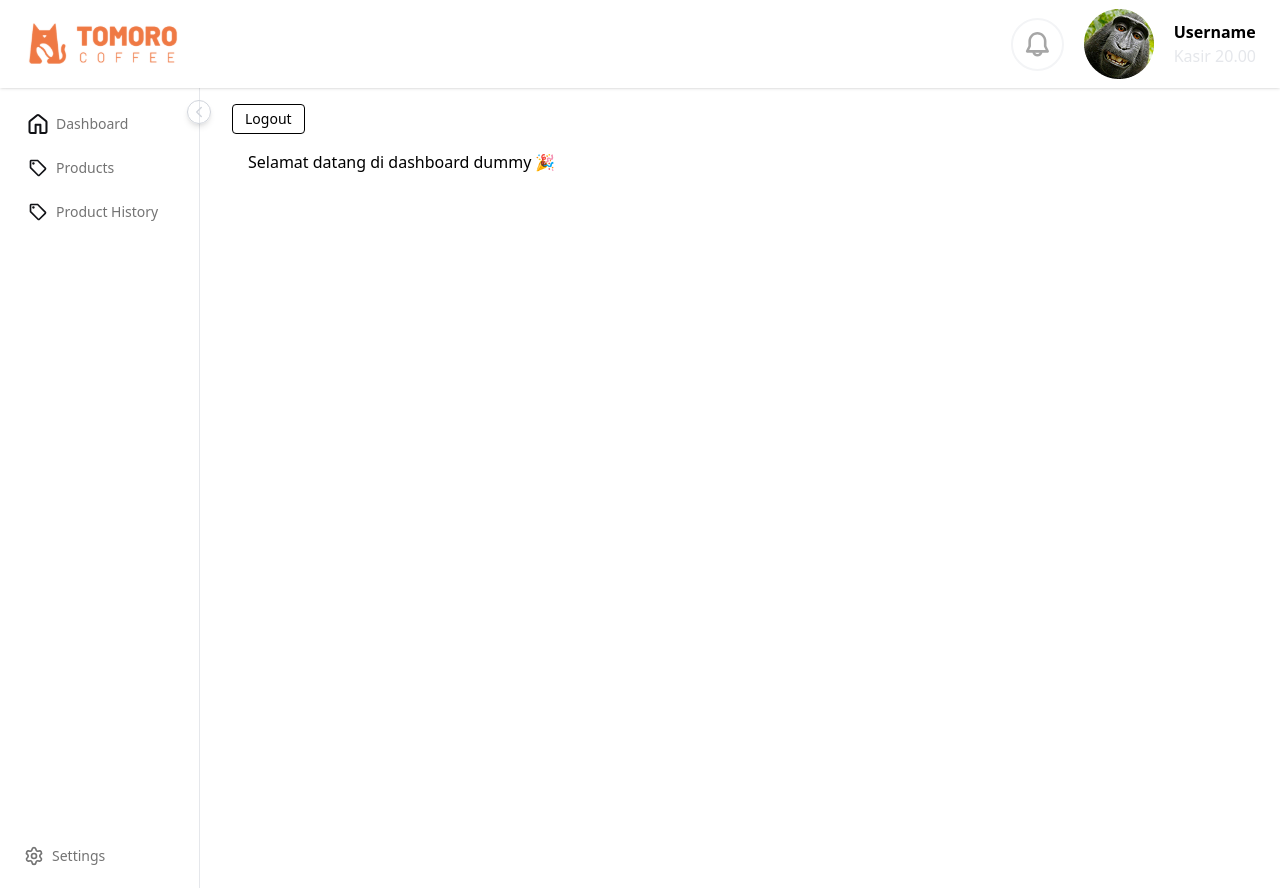
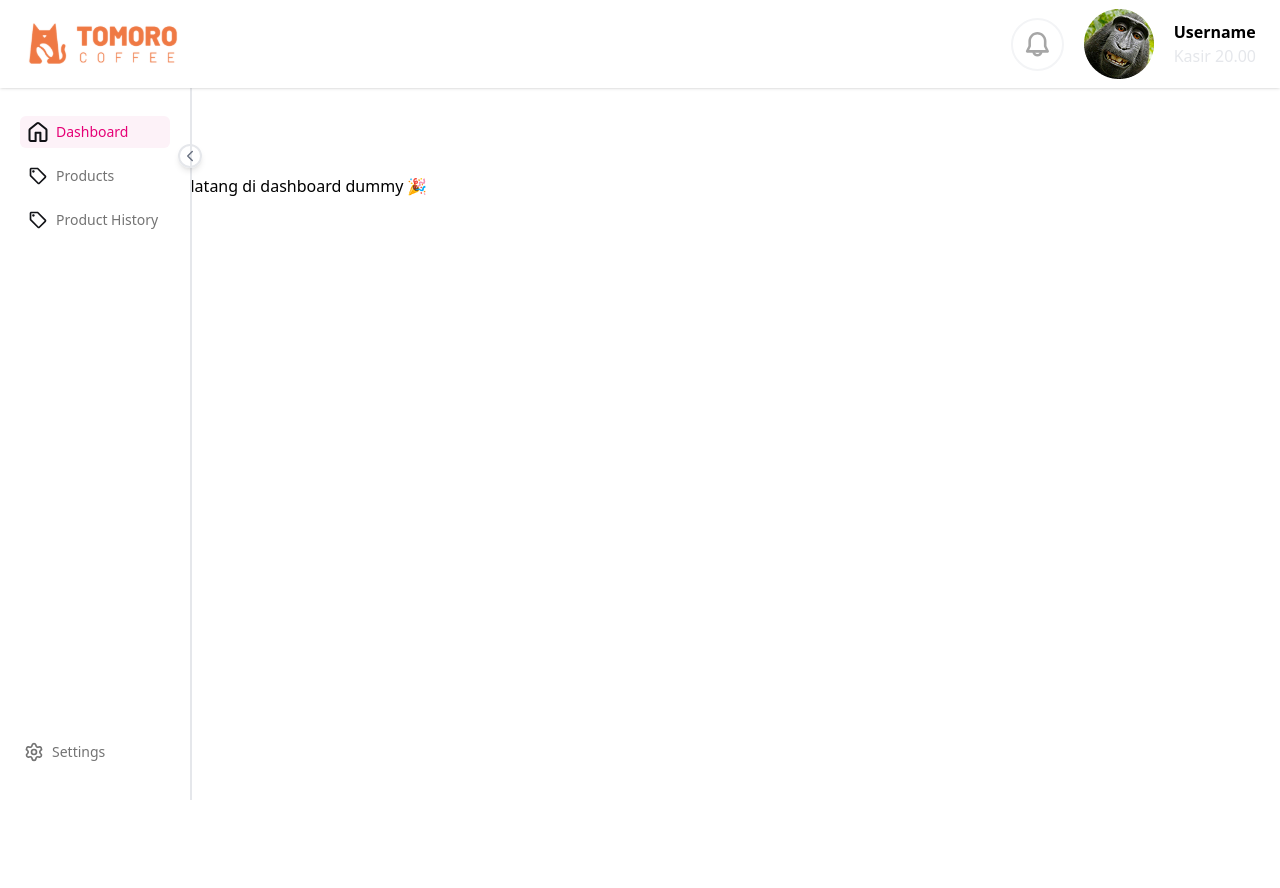
Before and after one commit to satria-RPL/Frontend-EATERNO, a Next.js app: page /main/dashboard in a window 1280 px wide. After the commit the page ends 800 px from the top, so only its background shows below. Built offline with nearby package versions, Linux system fonts and the light colour scheme.

Commit message:
fixing sidebar

```diff
--- a/package.json
+++ b/package.json
@@ -17,6 +17,7 @@
     "react": "19.1.0",
     "react-dom": "19.1.0",
     "react-icons": "^5.5.0",
+    "react-tooltip": "^5.30.0",
     "tailwind-merge": "^3.4.0"
   },
   "devDependencies": {
--- a/src/app/auth/login/LoginFormView.tsx
+++ b/src/app/auth/login/LoginFormView.tsx
@@ -38,7 +38,7 @@ export function LoginFormView({ state, formAction }: LoginFormViewProps) {
           </div>
         </div>
         {/* KANAN: FORM LOGIN */}
-        <div className="w-1/2 px-6 py-10 bg-white rounded-2xl shadow-sm border border-orange-100">
+        <div className="w-1/2 py-10 bg-white rounded-2xl shadow-sm border border-orange-100">
           <h1 className="text-2xl font-bold text-gray-900 mb-5 text-left">
             Welcome Back!
           </h1>
--- a/src/app/main/layout.tsx
+++ b/src/app/main/layout.tsx
@@ -1,18 +1,18 @@
 import Navbar from "@/components/Navbar";
 import SideNav from "@/components/Sidebar";
 
-export default function MainLayout({ children }: { children: React.ReactNode }) {
+export default function MainLayout({
+  children,
+}: {
+  children: React.ReactNode;
+}) {
   return (
     <>
+      <div className="min-h-screen">
       <Navbar />
-
-      <div className="flex min-h-[calc(100vh-60px)]">
-        <SideNav />
-
-        <main className="flex-1 overflow-y-auto px-4 py-4">
-          <div className="w-full md:max-w-6xl mx-auto">
-            {children}
-          </div>
+      <SideNav />
+        <main className="flex pt-32 pl-20">
+          <div className="w-full md:max-w-6xl mx-auto">{children}</div>
         </main>
       </div>
     </>
--- a/src/components/Navbar.tsx
+++ b/src/components/Navbar.tsx
@@ -2,7 +2,7 @@ import Image from "next/image";
 
 function Navbar() {
   return (
-    <nav className="w-full bg-white sticky top-0 z-50 border-0 shadow-sm text-gray-200">
+    <nav className="w-full bg-white top-0 z-50 border-0 shadow-sm text-gray-200 fixed">
       {/*
         w-full  : lebar penuh mengikuti kontainer kanan, bukan layar
         sticky top-0 : nempel di atas saat scroll
--- a/src/components/Sidebar.tsx
+++ b/src/components/Sidebar.tsx
@@ -2,71 +2,64 @@
 
 import { Fragment, useEffect, useState } from "react";
 import Link from "next/link";
-
 import {
   Tooltip,
   TooltipContent,
   TooltipProvider,
   TooltipTrigger,
 } from "@/components/ui/tooltip";
-
 import { NavItems } from "@/types/config";
 import { cn } from "@/lib/utils";
+import { ChevronLeft, ChevronRight } from "lucide-react";
 
-import { ChevronLeft, ChevronRight } from "lucide-react";
-// import { ThemeToggle } from "./theme-toggle";
-
-/* ---------------------------------------------------------------------
-   SIDEBAR COMPONENT (MAIN WRAPPER)
------------------------------------------------------------------------- */
 function Sidebar() {
   const navItems = NavItems();
+  const [isSidebarExpanded, setIsSidebarExpanded] = useState(true);
 
-  /* ---------------------------------------
-     Sidebar expand state + localStorage
-  ---------------------------------------- */
-  const [isSidebarExpanded, setIsSidebarExpanded] = useState(() => {
-    if (typeof window !== "undefined") {
+  useEffect(() => {
+    if (typeof window === "undefined") return;
     const saved = window.localStorage.getItem("sidebarExpanded");
-      return saved === null ? true : JSON.parse(saved);
+    if (saved !== null) {
+      setIsSidebarExpanded(JSON.parse(saved));
     }
-    return true;
-  });
+  }, []);
 
-  // Save state to localStorage when changed
   useEffect(() => {
-    if (typeof window !== "undefined") {
+    if (typeof window === "undefined") return;
     window.localStorage.setItem(
       "sidebarExpanded",
       JSON.stringify(isSidebarExpanded)
     );
-    }
   }, [isSidebarExpanded]);
 
-  const toggleSidebar = () => setIsSidebarExpanded(!isSidebarExpanded);
+  const toggleSidebar = () => setIsSidebarExpanded((prev) => !prev);
 
   return (
-    <div className="pr-4">
-      {/* SIDEBAR CONTAINER */}
-      <div
+    <aside
       className={cn(
-          isSidebarExpanded ? "w-[200px]" : "w-[68px]",
-          "border-r transition-all duration-300 ease-in-out transform hidden sm:flex h-full bg-accent border-gray-200"
+        "fixed top-20 bottom-0 left-0 border-r-2 border-gray-200 bg-white flex flex-col justify-between px-4 py-4 z-20 transform ease-in-out duration-300",
+        isSidebarExpanded ? "w-48" : "w-[68px]"
       )}
     >
-        {/* ---------------------------------------
-            SIDEBAR CONTENT
-        ---------------------------------------- */}
-        <aside className="flex h-screen flex-col w-full px-4 overflow-x-hidden overflow-y-auto bg-white">
-          {/* ---------------------------------------
-              TOP NAVIGATION LIST
-          ---------------------------------------- */}
-          <div className="mt-4 relative pb-2">
-            <div className="flex flex-col space-y-1">
+      {/* TOGGLE BUTTON */}
+      <button
+        type="button"
+        onClick={toggleSidebar}
+        className="absolute top-16 -right-3 flex h-6 w-6 items-center justify-center border-gray-200 border-2 rounded-full bg-accent shadow-md hover:shadow-lg transition-shadow duration- 300 ease-in-out"
+      >
+        {isSidebarExpanded ? (
+          <ChevronLeft size={18} className="stroke-gray-500" />
+        ) : (
+          <ChevronRight size={18} className="stroke-gray-500" />
+        )}
+      </button>
+
+      {/* TOP MENU */}
+      <div className="space-y-1 mt-4">
         {navItems.map((item, idx) =>
           item.position === "top" ? (
             <Fragment key={idx}>
-                    <div className="space-y-1 bg-white active:bg-pink-50 rounded-[10] p-1">
+              <div className="space-y-1 rounded-[10px] p-1">
                 <SideNavItem
                   label={item.name}
                   icon={item.icon}
@@ -79,18 +72,12 @@ function Sidebar() {
           ) : null
         )}
       </div>
-          </div>
 
-          {/* ---------------------------------------
-              BOTTOM NAVIGATION LIST
-          ---------------------------------------- */}
-          <div className="sticky bottom-0 mt-auto mb-4 whitespace-nowrap transition duration-200">
-            {/* <ThemeToggle isDropDown={true} /> */}
-
+      {/* BOTTOM MENU */}
+      <div className="space-y-1 mb-4">
         {navItems.map((item, idx) =>
           item.position === "bottom" ? (
             <Fragment key={idx}>
-                  <div className="space-y-1">
               <SideNavItem
                 label={item.name}
                 icon={item.icon}
@@ -98,39 +85,16 @@ function Sidebar() {
                 active={item.active}
                 isSidebarExpanded={isSidebarExpanded}
               />
-                  </div>
             </Fragment>
           ) : null
         )}
       </div>
     </aside>
-
-        {/* ---------------------------------------
-            SIDEBAR TOGGLE BUTTON
-        ---------------------------------------- */}
-        <div className="mt-[calc(calc(1h)-40px)] relative">
-          <button
-            type="button"
-            onClick={toggleSidebar}
-            className="absolute top-3 -right-3 flex h-6 w-6 items-center justify-center
-                    border border-muted-foreground/20 rounded-full bg-accent shadow-md
-                    hover:shadow-lg transition-shadow duration-300 ease-in-out text-gray-300"
-          >
-            {isSidebarExpanded ? (
-              <ChevronLeft size={18} className="stroke-foreground" />
-            ) : (
-              <ChevronRight size={18} className="stroke-foreground" />
-            )}
-          </button>
-        </div>
-      </div>
-    </div>
   );
 }
 
-/* ---------------------------------------------------------------------
-   SIDEBAR ITEM COMPONENT (ICON + LABEL)
------------------------------------------------------------------------- */
+/* --------------------------------------------------------------------- */
+
 export const SideNavItem: React.FC<{
   label: string;
   icon: React.ReactNode;
@@ -138,22 +102,13 @@ export const SideNavItem: React.FC<{
   active: boolean;
   isSidebarExpanded: boolean;
 }> = ({ label, icon, path, active, isSidebarExpanded }) => {
-  /* Styles */
   const baseClasses =
     "h-full relative flex items-center whitespace-nowrap rounded-md font-base text-sm duration-100";
-
-  const activeClasses =
-    "bg-pink-50 text-pink-600 ";
-
+  const activeClasses = "bg-pink-50 text-pink-600";
   const inactiveClasses =
     "text-neutral-500 dark:text-neutral-400 hover:bg-neutral-200 hover:text-neutral-700 dark:hover:bg-pink-50 dark:hover:text-pink-600";
 
-  return (
-    <>
-      {/* ---------------------------------------
-          EXPANDED SIDEBAR MODE
-      ---------------------------------------- */}
-      {isSidebarExpanded ? (
+  return isSidebarExpanded ? (
     <Link
       href={path}
       className={cn(baseClasses, active ? activeClasses : inactiveClasses)}
@@ -164,12 +119,9 @@ export const SideNavItem: React.FC<{
       </div>
     </Link>
   ) : (
-        /* ---------------------------------------
-            COLLAPSED MODE + TOOLTIP
-        ---------------------------------------- */
     <TooltipProvider delayDuration={70}>
       <Tooltip>
-            <TooltipTrigger>
+        <TooltipTrigger asChild>
           <Link
             href={path}
             className={cn(
@@ -182,9 +134,8 @@ export const SideNavItem: React.FC<{
             </div>
           </Link>
         </TooltipTrigger>
-
         <TooltipContent
-              side="left"
+          side="right"
           sideOffset={10}
           className="px-3 py-1.5 text-xs"
         >
@@ -192,8 +143,6 @@ export const SideNavItem: React.FC<{
         </TooltipContent>
       </Tooltip>
     </TooltipProvider>
-      )}
-    </>
   );
 };
 
--- a/src/types/config.tsx
+++ b/src/types/config.tsx
@@ -16,9 +16,9 @@ export const NavItems = () => {
   return [
     {
       name: "Dashboard",
-      href: "/",
+      href: "/main/dashboard",
       icon: <HomeIcon width={20} height={20} />,
-      active: pathname === "/",
+      active: isNavItemActive(pathname, "/main/dashboard"),
       position: "top",
     },
     {
```
Also changed, not shown: src/components/Login.jsx (deleted, +0 -97 lines), src/lib/session/authSession.ts (line endings or trailing spaces), 1 other file (tests, documents, lock files or other folders). Lines whose indentation alone changed are shown as unchanged.
